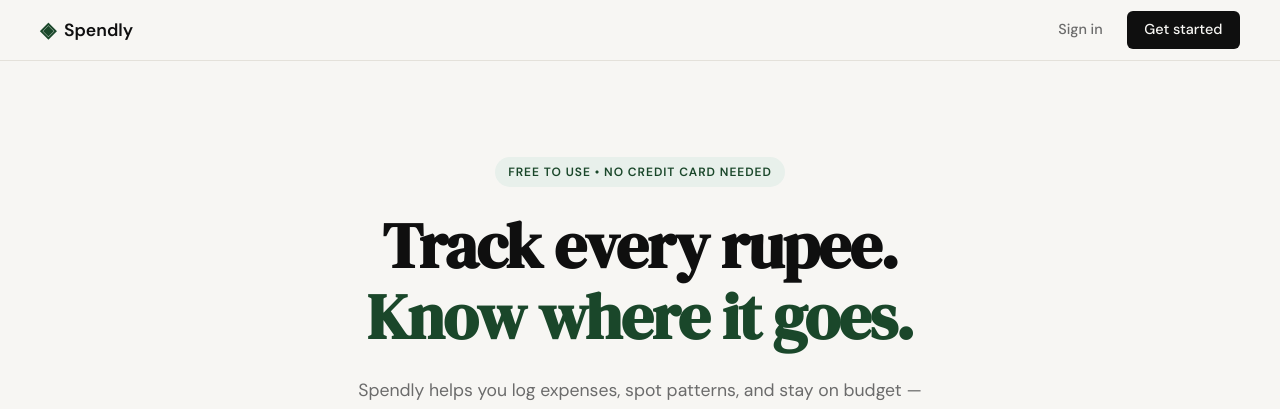
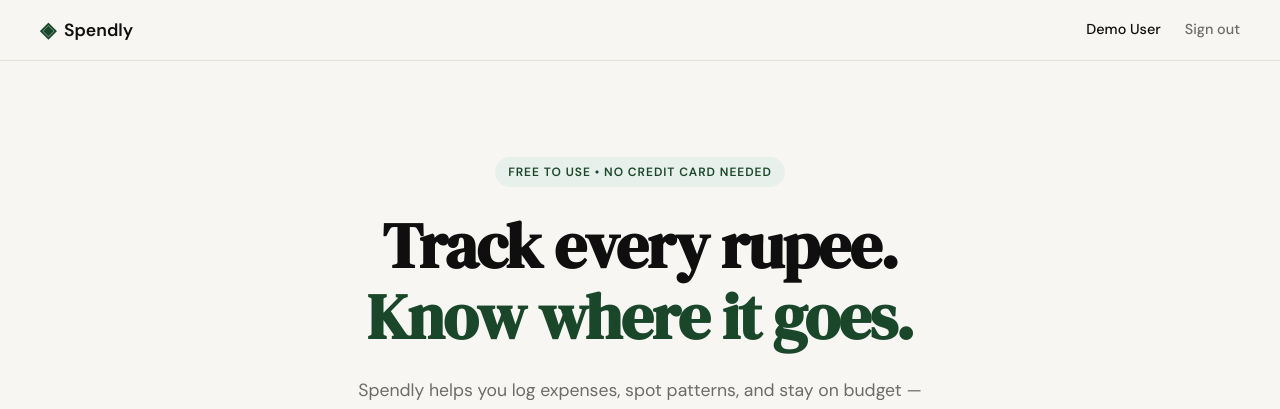
Before and after one commit to Divyan-shu-Singh/spendly, a Flask app: page / in a window 1280 px wide. Shown: the top 409 px of the page. Run offline with Flask 3, Linux system fonts and the light colour scheme; a user stored in the database is signed in; data comes from the database, SQL or seed files in the repository; both versions use the stored data as it was after the commit.

Commit message:
adding login and logout

```diff
--- a/app.py
+++ b/app.py
@@ -1,7 +1,7 @@
 import sqlite3
 
-from flask import Flask, redirect, render_template, request, session, url_for
-from werkzeug.security import generate_password_hash
+from flask import Flask, g, redirect, render_template, request, session, url_for
+from werkzeug.security import check_password_hash, generate_password_hash
 
 from database.db import get_db, init_db, seed_db
 
@@ -9,6 +9,32 @@ app = Flask(__name__)
 # Placeholder secret key for development. Real key wiring is out of scope
 # for this step; replace with a secure, environment-sourced value later.
 app.secret_key = "dev-only-change-me"
+
+
+# ------------------------------------------------------------------ #
+# Request hooks                                                       #
+# ------------------------------------------------------------------ #
+
+@app.before_request
+def _load_current_user():
+    """Look up the logged-in user (by id) once per request for templates.
+
+    Populates flask.g.current_user (a sqlite3.Row or None) so base.html
+    can show the user's name in the nav without each route re-querying.
+    Safe when no user is logged in — leaves g.current_user as None.
+    """
+    user_id = session.get("user_id")
+    g.current_user = None
+    if user_id is None:
+        return
+    conn = get_db()
+    try:
+        g.current_user = conn.execute(
+            "SELECT id, name, email FROM users WHERE id = ?",
+            (user_id,),
+        ).fetchone()
+    finally:
+        conn.close()
 
 
 # ------------------------------------------------------------------ #
@@ -87,9 +113,59 @@ def _render_register_form(error: str | None = None, name: str = "", email: str =
     )
 
 
-@app.route("/login")
+def _render_login_form(error: str | None = None, email: str = ""):
+    """Helper that renders login.html with optional error and preserved email."""
+    return render_template(
+        "login.html",
+        error=error,
+        email=email,
+    )
+
+
+@app.route("/login", methods=["GET", "POST"])
 def login():
-    return render_template("login.html")
+    """Render the login form (GET) or authenticate (POST)."""
+    if request.method == "POST":
+        # Read and trim submitted fields.
+        email = (request.form.get("email") or "").strip()
+        password = request.form.get("password") or ""
+
+        # Validate in order; return the first failure with the form re-rendered.
+        if "@" not in email or "." not in email or len(email) > 120:
+            return _render_login_form(
+                error="Please enter a valid email address.",
+                email=email,
+            )
+        if not password:
+            return _render_login_form(
+                error="Please enter your password.",
+                email=email,
+            )
+
+        email_normalized = email.lower()
+
+        conn = get_db()
+        try:
+            row = conn.execute(
+                "SELECT id, password_hash FROM users WHERE email = ?",
+                (email_normalized,),
+            ).fetchone()
+
+            # Generic error: do NOT leak whether the email exists.
+            if row is None or not check_password_hash(row["password_hash"], password):
+                return _render_login_form(
+                    error="Invalid email or password.",
+                    email=email,
+                )
+
+            session["user_id"] = row["id"]
+        finally:
+            conn.close()
+
+        return redirect(url_for("dashboard"))
+
+    # GET: render an empty form.
+    return _render_login_form()
 
 
 @app.route("/terms")
@@ -108,7 +184,9 @@ def privacy():
 
 @app.route("/logout")
 def logout():
-    return "Logout — coming in Step 3"
+    """Clear the session and redirect to /login. Idempotent."""
+    session.clear()
+    return redirect(url_for("login"))
 
 
 # TODO: replace inline guard with a @login_required decorator in a later step.
--- a/templates/base.html
+++ b/templates/base.html
@@ -20,8 +20,13 @@
                 <span class="brand-name">Spendly</span>
             </a>
             <div class="nav-links">
-                <a href="{{ url_for('login') }}">Sign in</a>
-                <a href="{{ url_for('register') }}" class="nav-cta">Get started</a>
+                {% if session.get("user_id") and g.current_user %}
+                    <span class="nav-username">{{ g.current_user["name"] }}</span>
+                    <a href="{{ url_for('logout') }}">Sign out</a>
+                {% else %}
+                    <a href="{{ url_for('login') }}">Sign in</a>
+                    <a href="{{ url_for('register') }}" class="nav-cta">Get started</a>
+                {% endif %}
             </div>
         </div>
     </nav>
--- a/templates/login.html
+++ b/templates/login.html
@@ -22,6 +22,7 @@
                     <label for="email">Email address</label>
                     <input type="email" id="email" name="email"
                            class="form-input" placeholder="nitish@example.com"
+                           value="{{ email | e }}"
                            required autofocus>
                 </div>
                 <div class="form-group">
```
Also changed, not shown: .claude/specs/03-login-and-logout.md (added), spendly.db.
